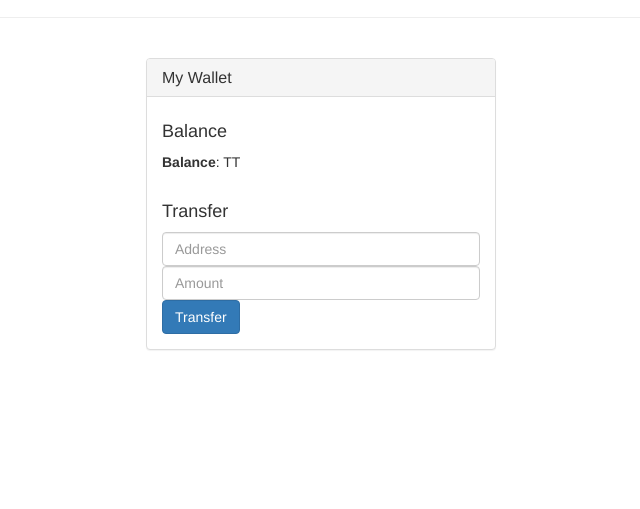
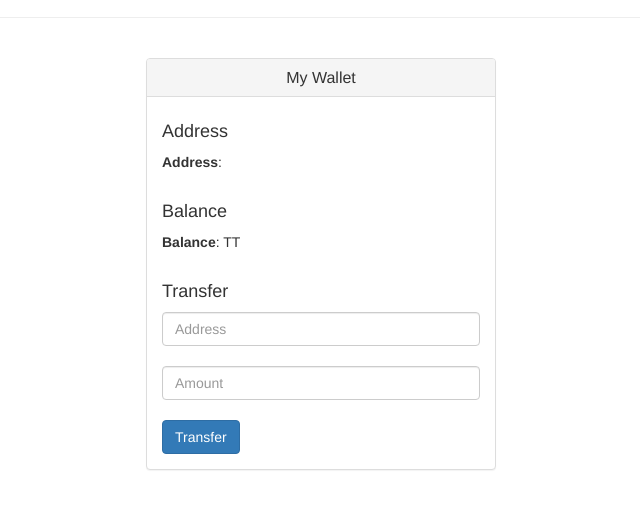
Before and after one commit to nik1unj/MyToken, a website: page mytoken/src/index.html in a window 1280 px wide. Shown: the part 63-572 px from the top of the page, without its empty margins (319-959 px from the left). Drawn offline with nearby package versions, Linux system fonts and the light colour scheme; files whose address does not match are found by name.

Commit message:
address and gas used add in index.js and app.js file

```diff
--- a/mytoken/src/index.html
+++ b/mytoken/src/index.html
@@ -18,6 +18,7 @@
     <![endif]-->
   </head>
   <body>
+
     <div class="container">
       <div class="row">
         <div class="col-xs-12 col-sm-8 col-sm-push-2">
@@ -30,15 +31,20 @@
         <div class="col-sm-6 col-sm-push-3 col-md-4 col-md-push-4">
           <div class="panel panel-default">
             <div class="panel-heading">
-              <h3 class="panel-title">My Wallet</h3>
+              <h3 class="panel-title" style="text-align: center;">My Wallet</h3>
             </div>
             <div class="panel-body">
+
+              <h4>Address</h4>
+              <strong>Address</strong>: <span id="TTAddress"></span><br/><br/>
               <h4>Balance</h4>
               <strong>Balance</strong>: <span id="TTBalance"></span> TT<br/><br/>
               <h4>Transfer</h4>
               <input type="text" class="form-control" id="TTTransferAddress" placeholder="Address" />
+              <br>
               <input type="text" class="form-control" id="TTTransferAmount" placeholder="Amount" />
-              <button class="btn btn-primary" id="transferButton" type="button">Transfer</button>
+              <br>
+              <button class="btn btn-primary" style="align-content: center;" id="transferButton" type="button">Transfer</button>
             </div>
           </div>
       </div>
--- a/mytoken/src/js/app.js
+++ b/mytoken/src/js/app.js
@@ -12,7 +12,8 @@ App = {
       App.web3Provider = window['ethereum']
     }
     App.web3js = new Web3 (App.web3Provider);
-
+    const accounts = await window.ethereum.request({ method: 'eth_requestAccounts' });
+    console.log(accounts);
     return App.initContract();
   },
 
@@ -54,7 +55,8 @@ App = {
 
         return tutorialTokenInstance.transfer(toAddress, amount, {from: account, gas: 100000});
       }).then(function(result) {
-        alert('Transfer Successful!');
+        alert('Transfer Successful!\n\n'+result.receipt.gasUsed+' amount of gas used');
+        console.log(result);
         return App.getBalances();
       }).catch(function(err) {
         console.log(err.message);
@@ -63,20 +65,24 @@ App = {
   },
 
   getBalances: function() {
+
     console.log('Getting balances...');
     var tutorialTokenInstance;
-    App.web3js.eth.getAccounts(function(error, accounts) {
+    App.web3js.eth.getAccounts(function(error,accounts) {
       if (error) {
         console.log(error);
       }
-      window.ethereum.enable();
+     //window.ethereum.enable();
       var account = accounts[0];
+      $('#TTAddress').text(account);
       console.log(accounts);
+      console.log('test');
       App.contracts.TutorialToken.deployed().then(function(instance) {
         tutorialTokenInstance = instance;
         console.log(tutorialTokenInstance);
         return tutorialTokenInstance.balanceOf(account);
       }).then(function(result) {
+        console.log(result);
         balance = result.c[0];
         $('#TTBalance').text(balance);
       }).catch(function(err) {
```
Also changed, not shown: mytoken/build/contracts/Context.json, mytoken/build/contracts/ERC20.json, mytoken/build/contracts/IERC20.json, mytoken/build/contracts/IERC20Metadata.json, mytoken/build/contracts/TutorialToken.json.
